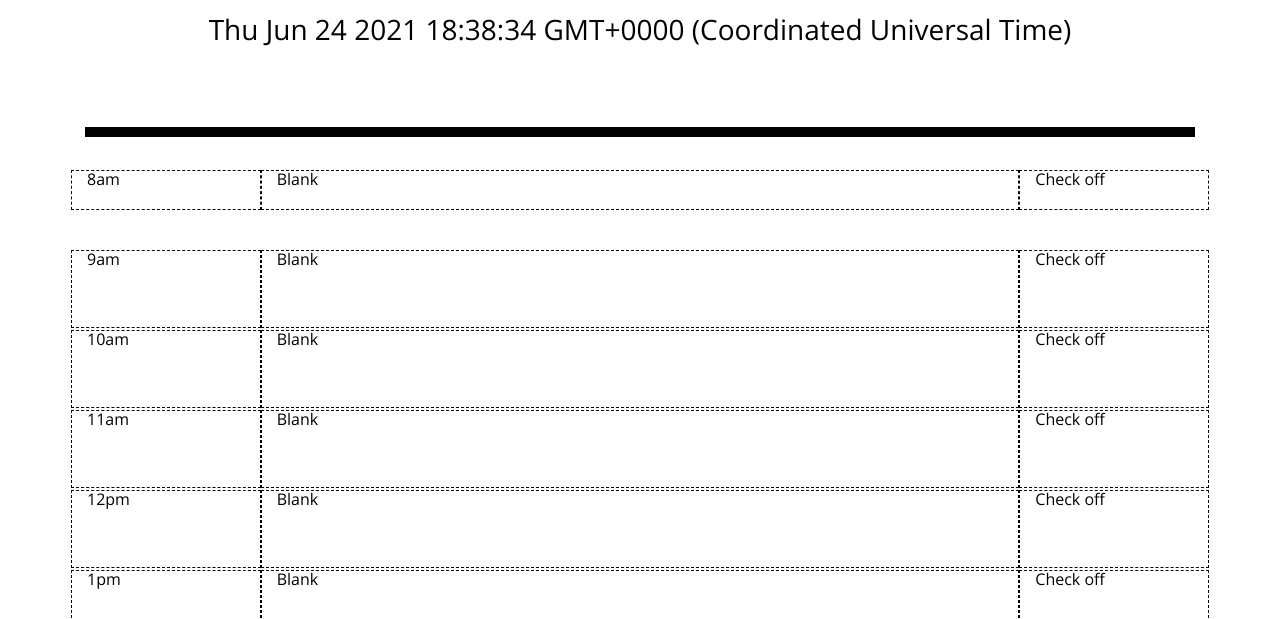
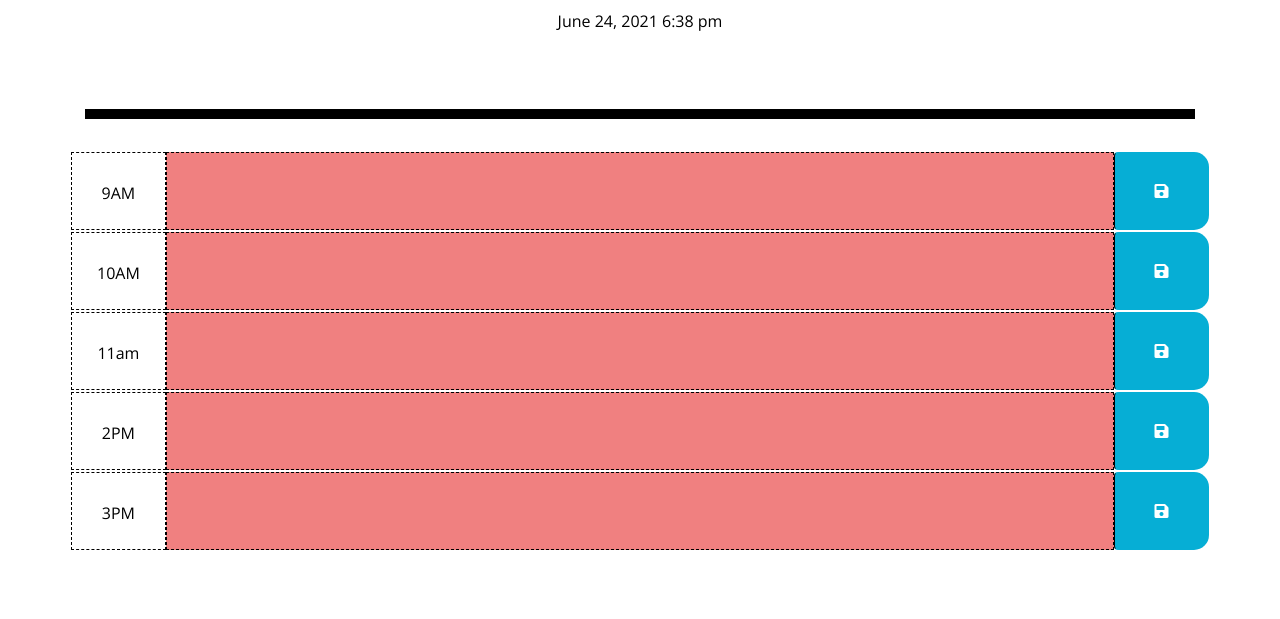
Before and after one commit to dbottoni/workday-scheduler, a plain HTML site: page index.html in a window 1280 px wide. Shown: the part 181-800 px from the top of the page. Drawn offline with nearby package versions, Linux system fonts and the light colour scheme.

Commit message:
revamp html and js

```diff
--- a/assets/js/script.js
+++ b/assets/js/script.js
@@ -1,9 +1,78 @@
-function insertDate(date) {
-  let h3= document.createElement('h3');
-  h3.textContent = date;
-  return h3;
+// function insertDate(date) {
+//   let h3= document.createElement('h3');
+//   h3.textContent = date;
+//   return h3;
+// }
+
+// const currentDay = document.querySelector('#currentDay');
+// currentDay.appendChild(insertDate(new Date()));
+// //currentDay.format('MMMM');
+
+
+var currentDay = document.createElement("p");
+currentDay.innerHTML = moment().format("MMMM DD, YYYY h:mm a");
+timeNow.appendChild(currentDay)
+console.log(moment());
+
+$(".saveBtn").on("click", function(){
+  var textValue = $(this).siblings(".description").val();
+  var time = $(this).parent().attr("id");
+
+  localStorage.setItem(time, textValue);
+});
+
+
+// make readable time vairables
+var nine = 9;
+var ten = 10;
+var eleven = 11;
+var two = 14;
+var three = 15;
+
+// pull data from local storage for each row using id and class name
+$("#hour9 .description").val(localStorage.getItem("hour9"));
+
+
+// use moment.js to set currentHour var to the hour
+var currentHour = moment().format('H');
+
+if (currentHour < nine) {
+  $('#9morning').addClass("future");
+} else if (currentHour > nine){
+  $('#9morning').addClass("past");
+} else if (currentHour = nine){
+  $('#9morning').addClass("present");
 }
 
-const currentDay = document.querySelector('#currentDay');
-currentDay.appendChild(insertDate(new Date()));
-//currentDay.format('MMMM');
+if (currentHour < ten) {
+  $('#10morning').addClass("future");
+} else if (currentHour > ten){
+  $('#10morning').addClass("past");
+} else if (currentHour = ten){
+  $('#10morning').addClass("present");
+}
+
+if (currentHour < two) {
+  $('#11morning').addClass("future");
+} else if (currentHour > eleven){
+  $('#11morning').addClass("past");
+} else if (currentHour = eleven){
+  $('#11morning').addClass("present");
+}
+
+
+if (currentHour < three) {
+  $('#3afternoon').addClass("future");
+} else if (currentHour > three){
+  $('#3afternoon').addClass("past");
+} else if (currentHour = three){
+  $('#3afternoon').addClass("present");
+}
+
+if (currentHour < two) {
+  $('#2afternoon').addClass("future");
+} else if (currentHour > two){
+  $('#2afternoon').addClass("past");
+} else if (currentHour = two){
+  $('#2afternoon').addClass("present");
+}
--- a/assets/style.css
+++ b/assets/style.css
@@ -1,10 +1,10 @@
 body {
-  font-family: 'Open Sans', sans-serif;
+  font-family: "Open Sans", sans-serif;
   font-size: 16px;
   line-height: 1;
 }
 
-textarea{
+textarea {
   background: transparent;
   border: none;
   resize: none;
@@ -21,11 +21,12 @@ textarea{
   border-bottom: 10px solid black;
 }
 
-.description{
+.description {
   white-space: pre-wrap;
+  border: 1px dashed #000000;
 }
 
-.time-block{
+.time-block {
   text-align: center;
   border-radius: 15px;
 }
@@ -61,11 +62,23 @@ textarea{
   border-left: 1px solid black;
   border-top-right-radius: 15px;
   border-bottom-right-radius: 15px;
-  background-color: #06AED5;
+  background-color: #06aed5;
   color: white;
 }
 
 .saveBtn i:hover {
   font-size: 20px;
-  transition: all .3s ease-in-out;
+  transition: all 0.3s ease-in-out;
 }
+
+.future {
+  background-color: grey;
+}
+
+.past {
+  background-color: lightcoral;
+}
+
+.present {
+  background-color:lightcyan;
+}
--- a/index.html
+++ b/index.html
@@ -28,10 +28,47 @@
         <h1 class="display-3">Work Day Scheduler</h1>
         <p class="lead">A simple calendar app for scheduling your work day</p>
         <p id="currentDay" class="lead" type="date"> </p>
+        <p id="timeNow"></p>
       </header>
       <main class="task-container">
         <!-- Timeblocks go here -->
-        <div class="row">
+        <div id="hour9" class="row time-block">
+          <div class="col-md-1 hour">
+            9AM
+          </div>
+          <textarea id = "9morning" class="col-md-10 description"></textarea>
+          <button type="button" class="btn saveBtn col-md-1"><span class="fas fa-save"></span></button>
+        </div>
+        <div id="hour10" class="row time-block">
+          <div class="col-md-1 hour">
+            10AM
+          </div>
+          <textarea id ="10morning" class="col-md-10 description"></textarea>
+          <button type="button" class="btn saveBtn col-md-1"><span class="fas fa-save"></span></button>
+        </div>
+        <div id="hour11" class="row time-block">
+          <div class="col-md-1 hour">
+            11am
+          </div>
+          <textarea id ="11morning" class="col-md-10 description"></textarea>
+          <button type="button" class="btn saveBtn col-md-1"><span class="fas fa-save"></span></button>
+        </div>
+
+        <div id="hour14" class="row time-block">
+          <div class="col-md-1 hour">
+            2PM
+          </div>
+          <textarea id ="2afternoon" class="col-md-10 description"></textarea>
+          <button type="button" class="btn saveBtn col-md-1"><span class="fas fa-save"></span></button>
+        </div>
+        <div id="hour15" class="row time-block">
+          <div class="col-md-1 hour">
+            3PM
+          </div>
+          <textarea id="3afternoon" class="col-md-10 description"></textarea>
+          <button type="button" class="btn saveBtn col-md-1"><span class="fas fa-save"></span></button>
+        </div>
+        <!-- <div class="row">
           <div class="hour col-2">8am</div>
           <div class="hour col-8">Blank</div>
           <div class="hour col-2">Check off</div>
@@ -81,7 +118,7 @@
           <div class="hour col-2">5pm</div>
           <div class="hour col-8">Blank</div>
           <div class="hour col-2">Check off</div>
-        </div>
+        </div> -->
       </main>
 </div>
 
```
